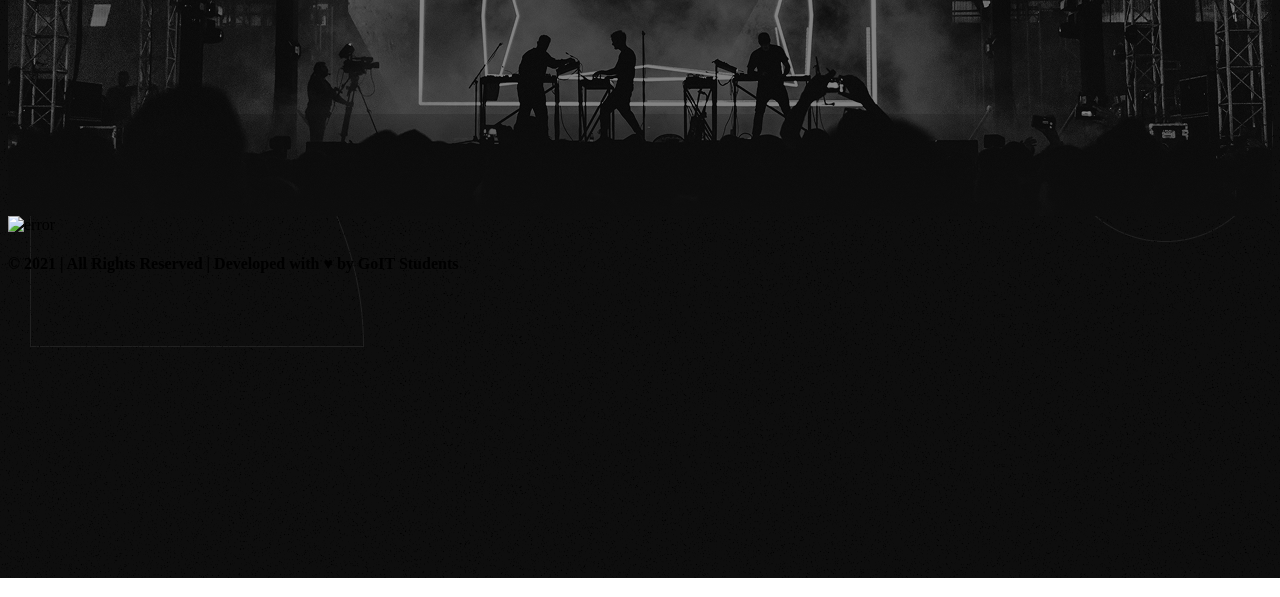
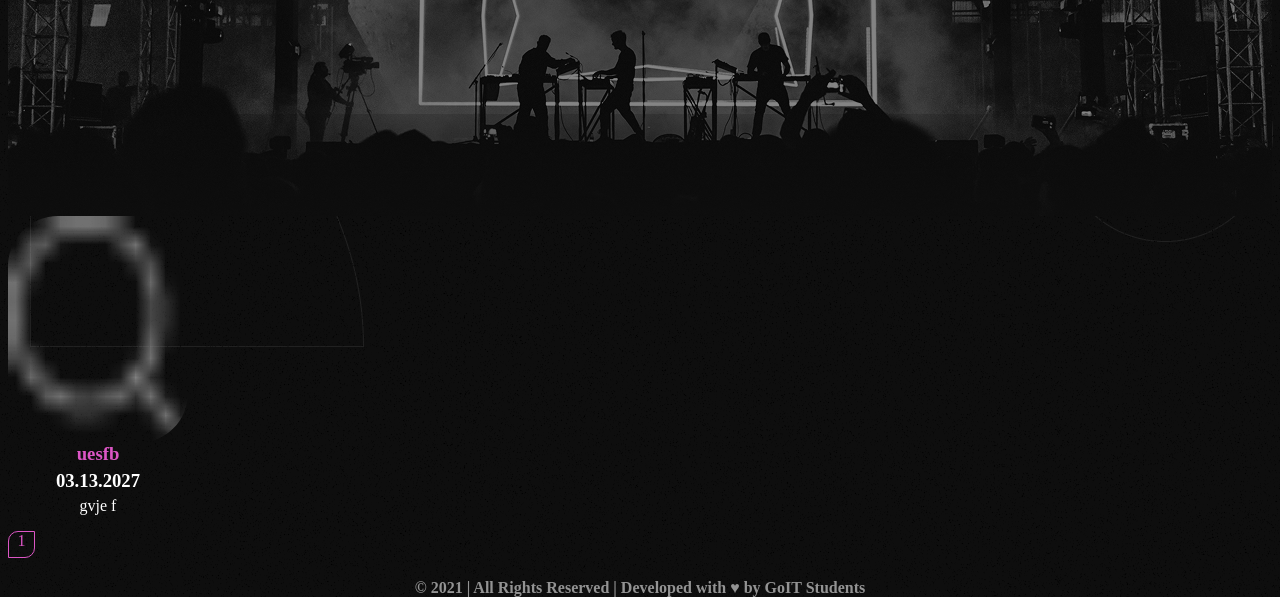
Before and after one commit to Andrieiev-Lev/diplome_project3, a website built with Vite: page vite-project/index.html in a window 1280 px wide. Shown: the part 238-835 px from the top of the page. Built offline with nearby package versions, Linux system fonts and the light colour scheme.

Commit message:
second lesson

```diff
--- a/vite-project/css/style.css
+++ b/vite-project/css/style.css
@@ -1,8 +1,4 @@
 @import url('https://fonts.googleapis.com/css2?family=Montserrat:ital,wght@0,100..900;1,100..900&display=swap');
-/* *{
-  margin: 0;
-  padding: 0;
-} */
 
 body {
   background: url(../src/assets/bgBody.png) no-repeat center/cover;
@@ -101,19 +97,60 @@ body {
 
 .search-inputs-country-button-start {}
 
-.cards-card {}
+.cards{
 
-.cards-card-img {}
+}
 
-.cards-card-title {}
+.cards-card {
+  display: flex;
+  flex-direction: column;
+  width: 180px;
+}
 
-.cards-card-time {}
+.cards-card-img {
+  width: 180px;
+  height: 227px;
+  border-radius: 50px 0;
+}
 
-.cards-card-place {}
+.cards-card-title {
+  color: #DC56C5;
+  justify-content: center;
+  text-align: center;
+  margin: 0;
+}
 
-.footer-page {}
+.cards-card-time {
+  color: #FFFFFF;
+  justify-content: center;
+  text-align: center;
+  margin: 5px 0 5px 0;
+}
 
-.footer-last {}
+.cards-card-place {
+  color: #FFFFFF;
+  justify-content: center;
+  text-align: center;
+  margin: 0;
+}
+
+.footer-page {
+  font-family: var(--font-family);
+  font-weight: 400;
+  font-size: 16px;
+  text-align: center;
+  color: #dc56c5;
+  border: 1px solid #dc56c5;
+  border-radius: 10px 0;
+  width: 25px;
+  height: 25px;
+}
+
+.footer-last {
+  color: #939393;
+  display: flex;
+  justify-content: center;
+}
 
 input:focus-visible {
   outline: none;
--- a/vite-project/index.html
+++ b/vite-project/index.html
@@ -20,14 +20,14 @@
   </div>
   <div class="cards">
     <div class="cards-card">
-      <img src="" alt="error" class="cards-card-img">
-      <h3 class="cards-card-title"></h3>
-      <h3 class="cards-card-time"></h3>
-      <p class="cards-card-place"></p>
+      <img src="/vite-project/src/assets/search_concert.png" alt="error" class="cards-card-img">
+      <h3 class="cards-card-title">uesfb</h3>
+      <h3 class="cards-card-time">03.13.2027</h3>
+      <p class="cards-card-place">gvje f</p>
     </div>
   </div>
   <div class="footer">
-    <p class="footer-page"></p>
+    <p class="footer-page">1</p>
     <h4 class="footer-last">© 2021 | All Rights Reserved | Developed with ♥ by GoIT Students</h4>
   </div>
 
```
